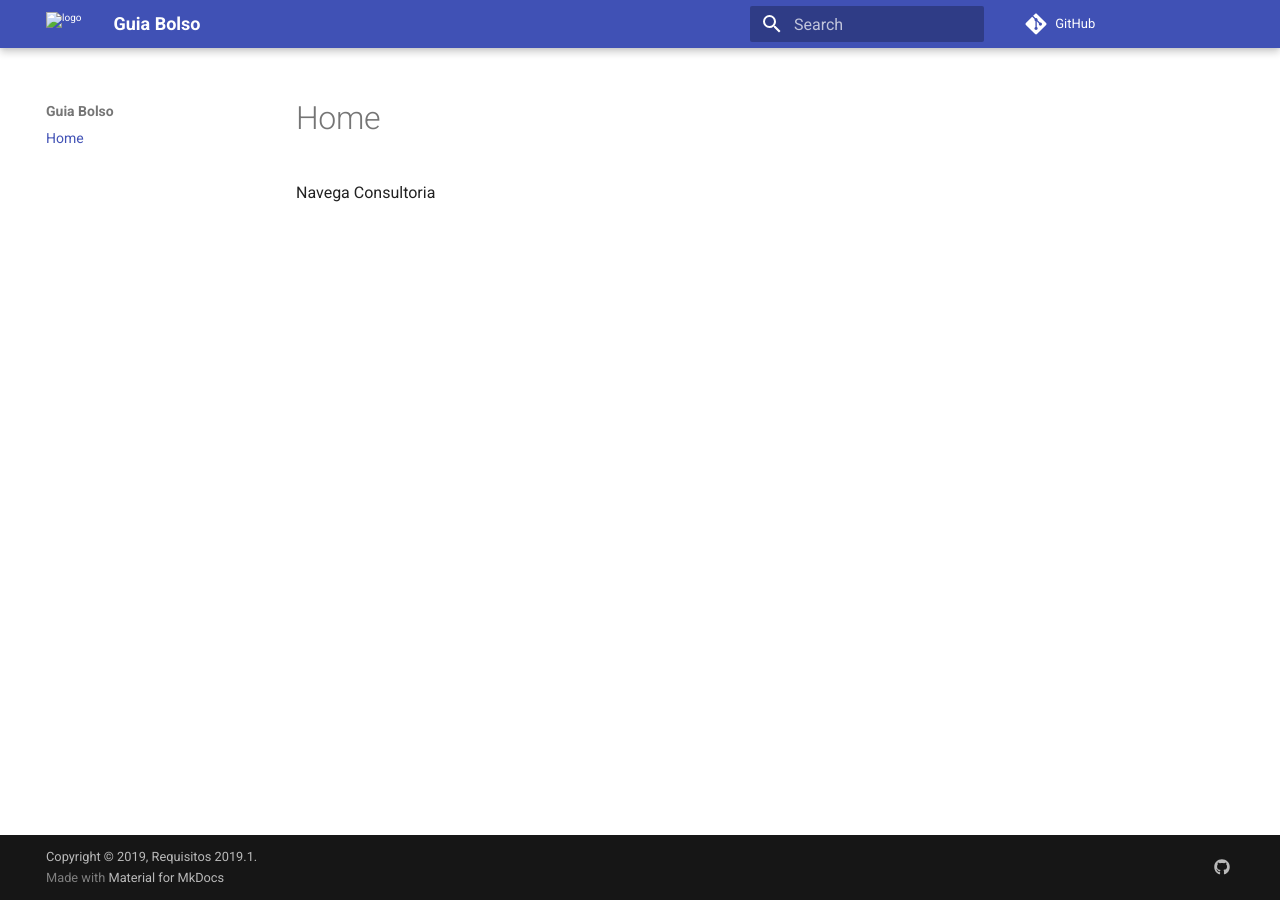
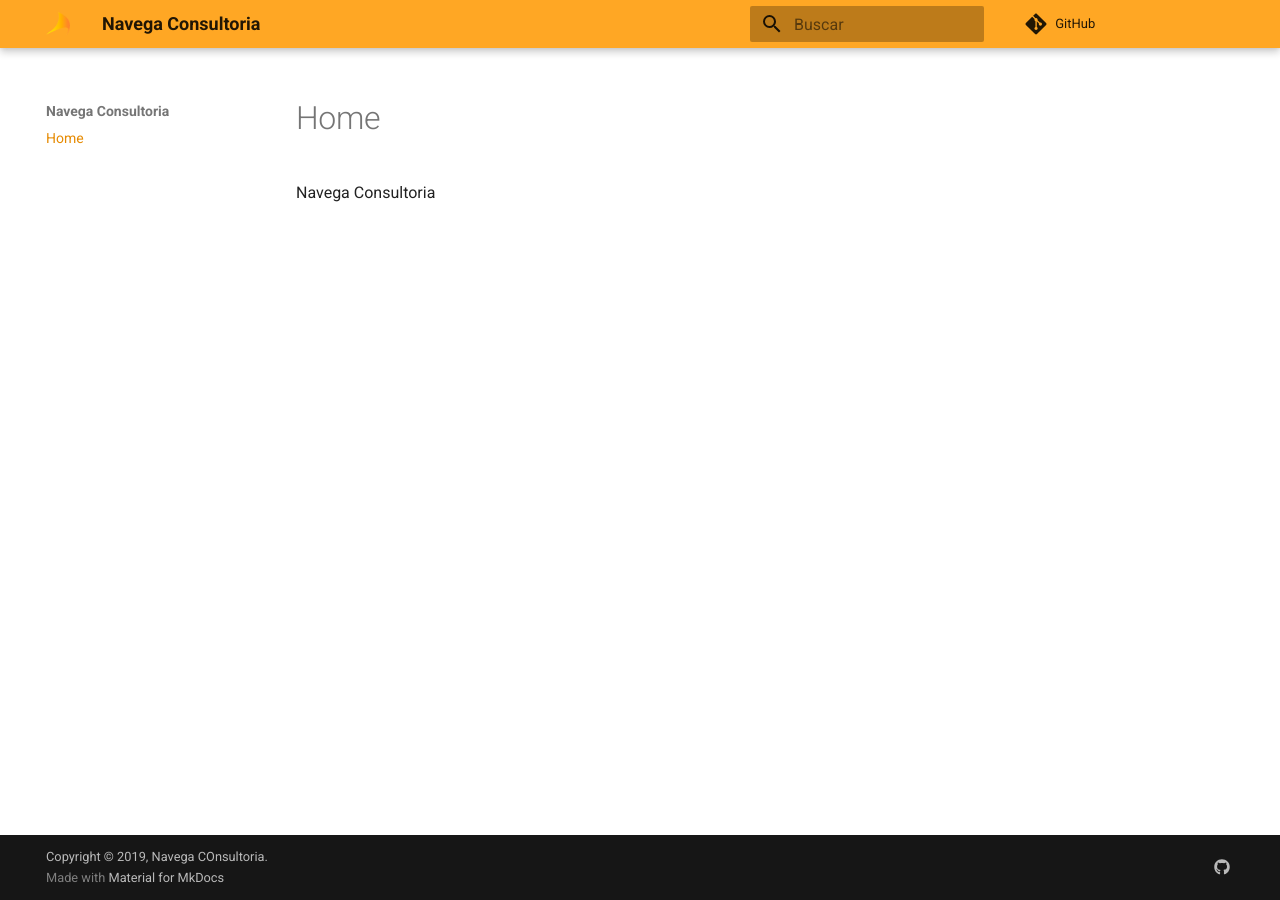
Before and after one commit to NavegaSistemas/Documentacao, an MkDocs documentation site: the page built from docs/index.md, in a window 1280 px wide. Built offline with MkDocs 1.6.1 and Material for MkDocs 9.7.7, drawn with Linux system fonts in a browser that asks for light colours; comment, search, counter and statistics services are not loaded; old or Windows-style settings are respelled for this version of MkDocs.

Commit message:
Ajuste de configuracoes para Navega documentation

```diff
--- a/mkdocs.yml
+++ b/mkdocs.yml
@@ -1,20 +1,23 @@
-site_name: Guia Bolso
-site_description: Repositório da disciplina de Requisitos 2019.1
-repo_url: https://github.com/rafaelmakaha/2019.1-Guia-Bolso
+site_name: Navega Consultoria
+site_description: Documentação da Navega Consultoria
+repo_url: https://github.com/alanrslima
 site_dir: site
-copyright: Copyright &copy; 2019, <a href="https://fga-disciplinas.github.io/2019.1-Guia-Bolso/">Requisitos 2019.1</a>.
+copyright: Copyright &copy; 2019, <a href="http://navegaconsultoria.com.br/">Navega COnsultoria</a>.
 dev_addr: ‘0.0.0.0:8000
 theme:
   name: 'material'
   logo: 'favicon.png'
   favicon: 'favicon.png'
+  palette:
+    primary: 'orange'
+  language: 'pt'
 
 extra:
   social:
     - type: 'github'
-      link: 'https://github.com/fga-disciplinas/2019.1-Guia-Bolso'
-extra_css:
-  - 'stylesheets/extra.css'
+      link: 'http://navegaconsultoria.com.br/'
+# extra_css:
+#   - 'stylesheets/extra.css'
 plugins:
   - search
 pages:
```
Also changed, not shown: docs/favicon.png (added), 1 other file.
